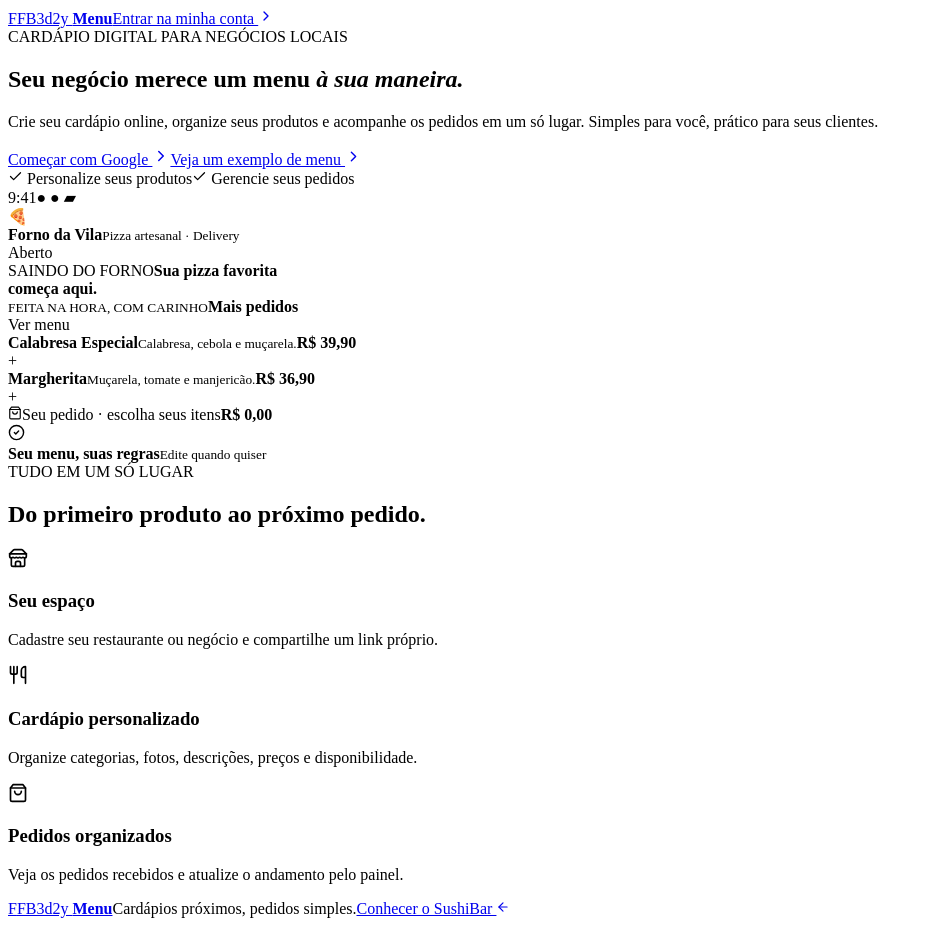
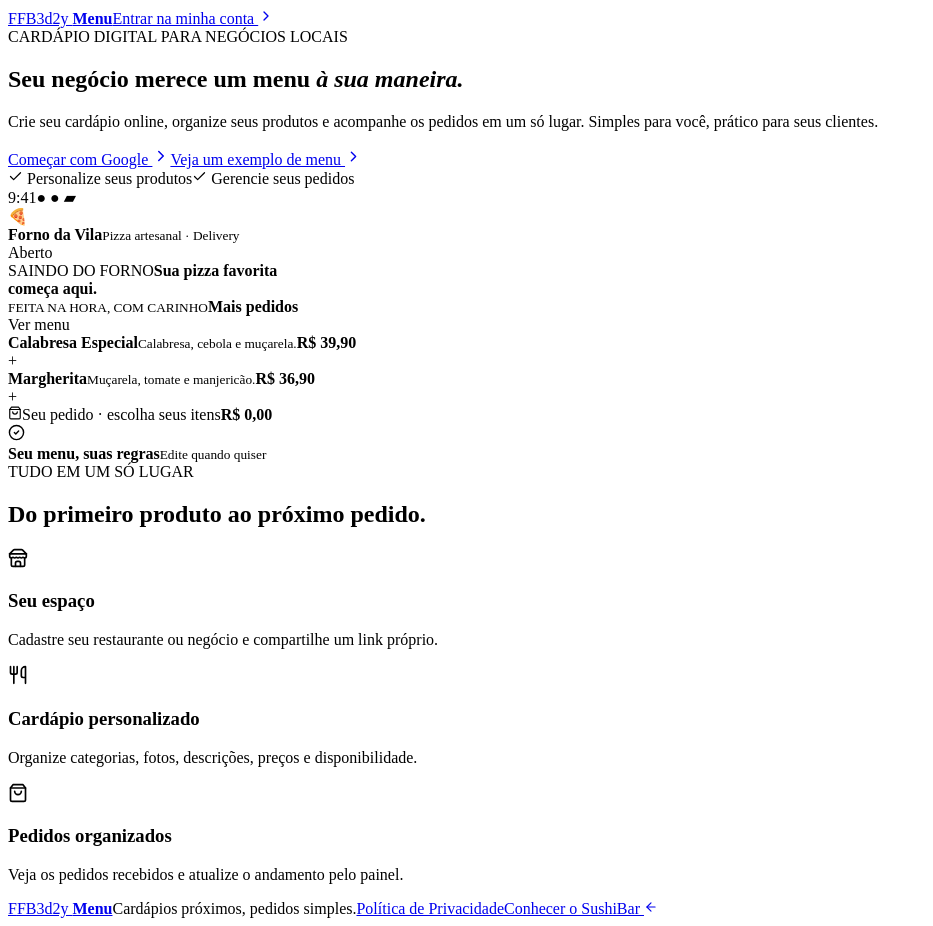
Before and after one commit to fbsdfb053-commits/menuhub, a React (Vite) app: page / in a window 1280 px wide. Shown: the whole page, without its empty margins (0-933 px from the left). Built offline with nearby package versions, Linux system fonts and the light colour scheme; the HTML template or start-up script is replaced by a standard one.

Commit message:
Link privacy policy from homepage

```diff
--- a/src/App.tsx
+++ b/src/App.tsx
@@ -43,6 +43,7 @@ import {
 import { hasSupabaseConfig, supabase } from './lib/supabase'
 import { createOrder, fetchMenu, uploadMenuImage, type MenuData, type OrderForm, type OrderItem } from './lib/api'
 import type { Session } from '@supabase/supabase-js'
+import PrivacyPolicy from './PrivacyPolicy'
 
 type CartLine = {
   product: Product
@@ -883,7 +884,7 @@ function HomePage() {
           </div>
         </section>
       </main>
-      <footer className="home-footer"><a className="brand" href="/"><span className="brand-mark">F</span><span>FB3d2y <b>Menu</b></span></a><span>Cardápios próximos, pedidos simples.</span><a href="/menu/yamamoto-sushibar">Conhecer o SushiBar <ArrowLeft size={14}/></a></footer>
+      <footer className="home-footer"><a className="brand" href="/"><span className="brand-mark">F</span><span>FB3d2y <b>Menu</b></span></a><span>Cardápios próximos, pedidos simples.</span><a href="/privacy">Política de Privacidade</a><a href="/menu/yamamoto-sushibar">Conhecer o SushiBar <ArrowLeft size={14}/></a></footer>
     </div>
   )
 }
@@ -891,6 +892,7 @@ function HomePage() {
 export default function App() {
   const path = window.location.pathname
   const [admin, setAdmin] = useState(() => path.startsWith('/admin'))
+  if (path === '/privacy' || path === '/privacy/') return <PrivacyPolicy />
   if (admin) return <AdminView onBack={() => { window.history.pushState({}, '', '/'); setAdmin(false) }} />
   const slug = menuSlugFromPath(path)
   if (slug) return <MenuLoader slug={slug} />
```
